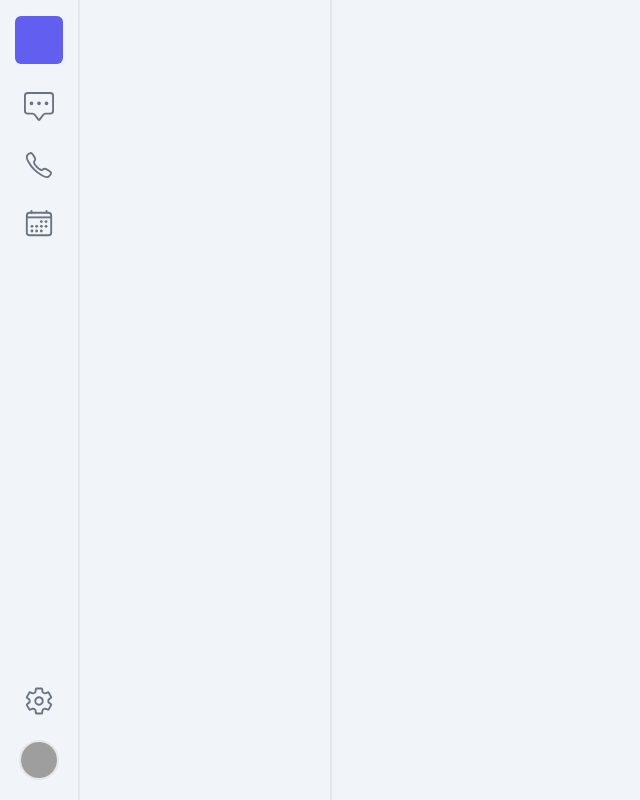
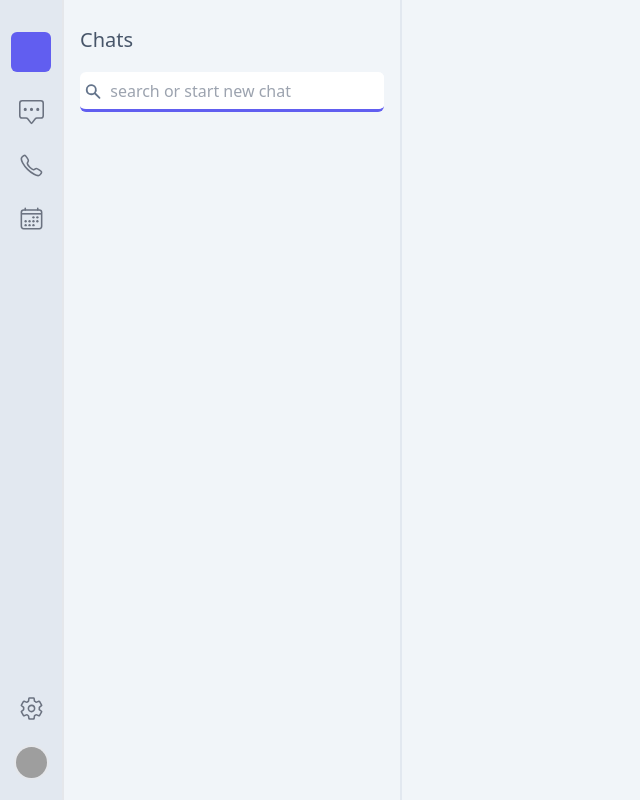
Before and after one commit to raviitaliya/Chat-app, a React (Vite) app in the folder frontend/: page / in a window 1280 px wide. Shown: the whole page, without its empty margins (0-640 px from the left). Built offline with nearby package versions, Linux system fonts and the light colour scheme; no server answers; grey boxes are pictures that could not be loaded.

Commit message:
[add]-search style

```diff
--- a/frontend/src/components/EditUserDetails.tsx
+++ b/frontend/src/components/EditUserDetails.tsx
@@ -6,20 +6,22 @@ import { setUser } from "../Redux/Slice";
 import UploadFile from "../helpers/UploadFile";
 
 const EditUserDetails = ({ onclose, data }) => {
-  const placeholderImg = "../public/img/empty_profile.jpg";
-  const profile_pic = data.profile_pic || placeholderImg;
-
   const dispatch = useDispatch();
 
-  const [updateUser, setupdateUser] = useState({
+  const [updateUser, setUpdateUser] = useState({
     name: data.name,
     profile_pic: data.profile_pic,
   });
 
+  const placeholderImg = "../public/img/empty_profile.jpg";
+  const profile_pic = updateUser.profile_pic || placeholderImg;
+
+  const [loading, setLoading] = useState(false); // State to manage loading status
+
   const uploadPhotoRef = useRef();
 
   useEffect(() => {
-    setupdateUser((prev) => {
+    setUpdateUser((prev) => {
       return {
         ...prev,
         ...data,
@@ -29,7 +31,7 @@ const EditUserDetails = ({ onclose, data }) => {
 
   const handleTextChange = (e) => {
     const { name, value } = e.target;
-    setupdateUser((prev) => ({
+    setUpdateUser((prev) => ({
       ...prev,
       [name]: value,
     }));
@@ -38,11 +40,18 @@ const EditUserDetails = ({ onclose, data }) => {
   const handleFileChange = async (e) => {
     const file = e.target.files[0];
     if (file) {
-      const photo = await UploadFile(file);
-      setupdateUser((prev) => ({
-        ...prev,
-        profile_pic: photo.url,
-      }));
+      setLoading(true); // Start loading
+      try {
+        const photo = await UploadFile(file);
+        setUpdateUser((prev) => ({
+          ...prev,
+          profile_pic: photo.url,
+        }));
+      } catch (error) {
+        toast.error("Error uploading photo");
+      } finally {
+        setLoading(false); // Stop loading
+      }
     }
   };
 
@@ -96,9 +105,10 @@ const EditUserDetails = ({ onclose, data }) => {
                 <div className="flex items-center">
                   <button
                     onClick={handleProfile}
-                    className="px-4 py-2 rounded-sm bg-primary text-white hover:bg-secondary "
+                    className="px-4 py-2 rounded-sm bg-primary text-white hover:bg-secondary"
+                    disabled={loading}
                   >
-                    Change photo
+                    {loading ? "Uploading..." : "Change photo"}
                   </button>
                   <input
                     type="file"
@@ -123,8 +133,8 @@ const EditUserDetails = ({ onclose, data }) => {
                 onChange={handleTextChange}
               />
             </div>
-
-            <div className="flex flex-row gap-3 ml-auto mr-2 w-fit mt-4">
+            {/* <div className="border-[1px] mt-4 border-primary "></div> */}
+            <div className="flex flex-row gap-3 ml-auto mr-2 w-fit mt-5">
               <button
                 className="px-5 py-2 rounded-sm border-2 border-primary hover:-translate-y-1 duration-200"
                 onClick={onclose}
--- a/frontend/src/components/Home.tsx
+++ b/frontend/src/components/Home.tsx
@@ -3,6 +3,7 @@ import Sidebar from "./Sidebar";
 import axios from "axios";
 import { logout, setUser } from "../Redux/Slice";
 import { useNavigate } from "react-router-dom";
+import Message from "./Message";
 
 const Home = () => {
   const user = useSelector((state) => state?.user);
@@ -39,17 +40,15 @@ const Home = () => {
   getUserdata();
 
   return (
-    <div className="grid grid-cols-[330px,1fr] lg:grid-cols-[330px,1fr]">
-      <div className="grid grid-cols-[80px,1fr] lg:grid-cols-[80px,1fr]">
-      <Sidebar />
-      <div className="">
-
-      </div>
+    <div className="grid grid-cols-[400px,1fr] ">
+      <div className="grid grid-cols-[64px,1fr]">
+        <Sidebar />
+        <div className="">
+          <Message />
+        </div>
       </div>
 
-      <div className="border-l-2 border-slate-200">
-
-      </div>
+      <div className="border-l-2 border-slate-200"></div>
     </div>
   );
 };
--- a/frontend/src/components/Message.tsx
+++ b/frontend/src/components/Message.tsx
@@ -1,9 +1,17 @@
-import React from 'react'
+import { HiSearch } from "react-icons/hi";
 
 const Message = () => {
   return (
-    <div>Message</div>
-  )
-}
+    <div className="p-4">
+      <div className="h-12 mb-2 flex items-center text-xl font-medium text-slate-600">
+        Chats
+      </div>
+      <div className="flex w-full h-10 border-b-[3px] border-primary rounded-md bg-white">
+        <HiSearch className="flex text-2xl mt-[0.5px] w-7 px-1 text-slate-500 items-center justify-center h-full"/>
+        <input type="text" className="w-full p-1 rounded-md focus:outline-none select-none" placeholder="search or start new chat"></input>
+      </div>
+    </div>
+  );
+};
 
-export default Message
+export default Message;
--- a/frontend/src/components/Sidebar.tsx
+++ b/frontend/src/components/Sidebar.tsx
@@ -17,27 +17,27 @@ const Sidebar = () => {
 
 
   return (
-    <div className="h-screen w-20 border-r-2 flex flex-col items-center justify-between pt-4 ">
+    <div className="h-screen w-16 border-r-2 flex flex-col items-center justify-between pt-4 bg-slate-200">
       <div className="flex flex-col items-center">
-        <div className="bg-[#615EF0] rounded-md w-12 h-12 mb-7"></div>
+        <div className="bg-[#615EF0] rounded-md mt-4 w-10 h-10 mb-7"></div>
         <Link to="">
-          <BsChatSquareDots className="text-[30px] text-gray-500 hover:text-gray-800" />
+          <BsChatSquareDots className="text-[25px] text-gray-500 hover:text-gray-800" />
         </Link>
         <Link to="/">
-          <IoCallOutline className="text-[30px] text-gray-500 mt-7 hover:text-gray-800" />
+          <IoCallOutline className="text-[25px] text-gray-500 mt-7 hover:text-gray-800" />
         </Link>
         <Link to="/calender">
-          <IoCalendarOutline className="text-[30px] text-gray-500 mt-7 hover:text-gray-800" />
+          <IoCalendarOutline className="text-[25px] text-gray-500 mt-7 hover:text-gray-800" />
         </Link>
       </div>
       <div className="flex items-center flex-col justify-center">
         <Link to="">
           <div className="mb-6">
-            <IoSettingsOutline className="text-[30px] text-gray-500 mt-7 hover:text-gray-800" />
+            <IoSettingsOutline className="text-[25px] text-gray-500 mt-7 hover:text-gray-800" />
           </div>
         </Link>
         <button title="profile" onClick={()=>seteditProfile(true)}>
-        <img className="w-[40px] object-top object-cover mb-5 border-2 rounded-full h-[40px]" src={profile_pic} />
+        <img className="w-[35px] object-top object-cover mb-5 border-2 rounded-full h-[35px]" src={profile_pic} />
         </button>
       </div>
 
--- /dev/null
+++ b/frontend/src/helpers/Loading.tsx
@@ -0,0 +1,25 @@
+const Loading = () => {
+  return (
+    <div role="status">
+      <svg
+        aria-hidden="true"
+        className="w-8 h-8 text-gray-200 animate-spin dark:text-gray-600 fill-blue-600"
+        viewBox="0 0 100 101"
+        fill="none"
+        xmlns="http://www.w3.org/2000/svg"
+      >
+        <path
+          d="M100 50.5908C100 78.2051 77.6142 100.591 50 100.591C22.3858 100.591 0 78.2051 0 50.5908C0 22.9766 22.3858 0.59082 50 0.59082C77.6142 0.59082 100 22.9766 100 50.5908ZM9.08144 50.5908C9.08144 73.1895 27.4013 91.5094 50 91.5094C72.5987 91.5094 90.9186 73.1895 90.9186 50.5908C90.9186 27.9921 72.5987 9.67226 50 9.67226C27.4013 9.67226 9.08144 27.9921 9.08144 50.5908Z"
+          fill="currentColor"
+        />
+        <path
+          d="M93.9676 39.0409C96.393 38.4038 97.8624 35.9116 97.0079 33.5539C95.2932 28.8227 92.871 24.3692 89.8167 20.348C85.8452 15.1192 80.8826 10.7238 75.2124 7.41289C69.5422 4.10194 63.2754 1.94025 56.7698 1.05124C51.7666 0.367541 46.6976 0.446843 41.7345 1.27873C39.2613 1.69328 37.813 4.19778 38.4501 6.62326C39.0873 9.04874 41.5694 10.4717 44.0505 10.1071C47.8511 9.54855 51.7191 9.52689 55.5402 10.0491C60.8642 10.7766 65.9928 12.5457 70.6331 15.2552C75.2735 17.9648 79.3347 21.5619 82.5849 25.841C84.9175 28.9121 86.7997 32.2913 88.1811 35.8758C89.083 38.2158 91.5421 39.6781 93.9676 39.0409Z"
+          fill="currentFill"
+        />
+      </svg>
+      <span className="sr-only">Loading...</span>
+    </div>
+  );
+};
+
+export default Loading;
```
